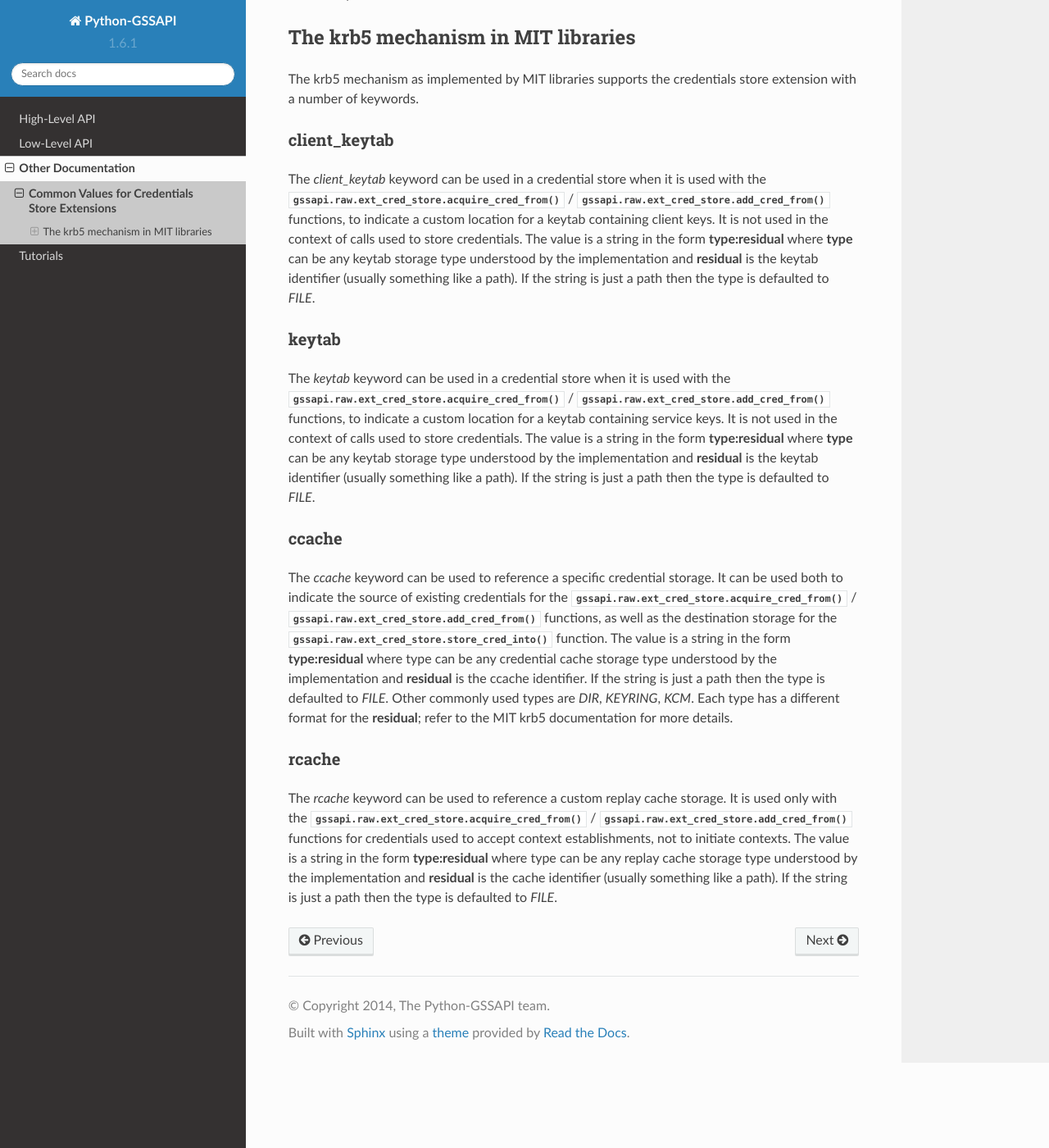
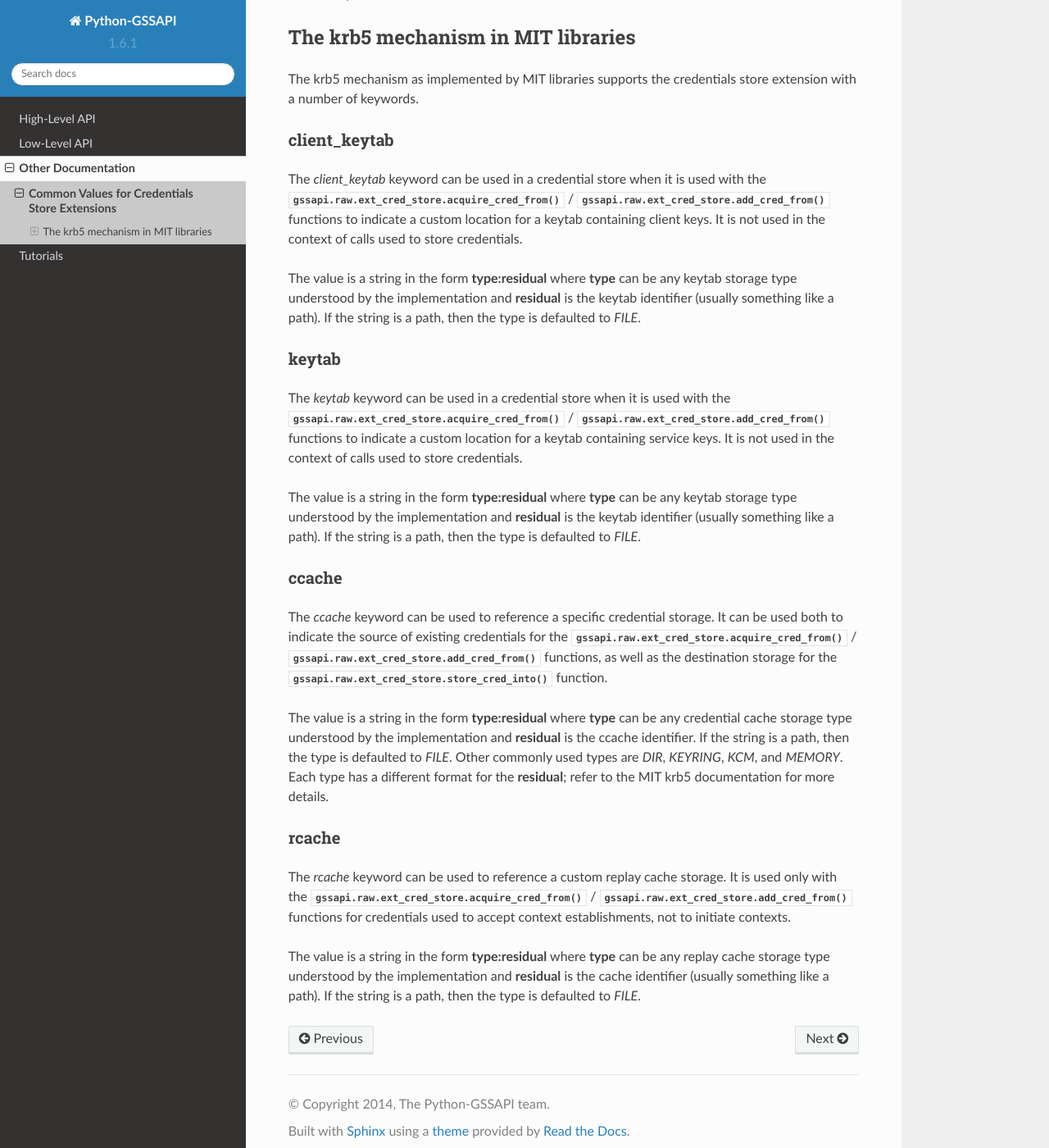
Before and after one commit to pythongssapi/python-gssapi, a Sphinx documentation site: the page built from docs/source/credstore.rst, in a window 1280 px wide and 1400 px high, scrolled down 251 px. Shown: the whole window at 82% size. Built offline with Sphinx 7.4.7 and the Read the Docs theme 2.0.0, drawn with Linux system fonts in a browser that asks for light colours.

```diff
--- a/docs/source/credstore.rst
+++ b/docs/source/credstore.rst
@@ -24,12 +24,13 @@ client_keytab
 
 The `client_keytab` keyword can be used in a credential store when it is used
 with the :func:`gssapi.raw.ext_cred_store.acquire_cred_from` /
-:func:`gssapi.raw.ext_cred_store.add_cred_from` functions, to indicate a
-custom location for a keytab containing client keys.
-It is not used in the context of calls used to store credentials.
+:func:`gssapi.raw.ext_cred_store.add_cred_from` functions to indicate a custom
+location for a keytab containing client keys.  It is not used in the context
+of calls used to store credentials.
+
 The value is a string in the form **type:residual** where **type** can be any
 keytab storage type understood by the implementation and **residual** is the
-keytab identifier (usually something like a path). If the string is just a path
+keytab identifier (usually something like a path).  If the string is a path,
 then the type is defaulted to `FILE`.
 
 keytab
@@ -37,12 +38,13 @@ keytab
 
 The `keytab` keyword can be used in a credential store when it is used with
 the :func:`gssapi.raw.ext_cred_store.acquire_cred_from` /
-:func:`gssapi.raw.ext_cred_store.add_cred_from` functions, to indicate a
-custom location for a keytab containing service keys.
-It is not used in the context of calls used to store credentials.
+:func:`gssapi.raw.ext_cred_store.add_cred_from` functions to indicate a custom
+location for a keytab containing service keys.  It is not used in the context
+of calls used to store credentials.
+
 The value is a string in the form **type:residual** where **type** can be any
 keytab storage type understood by the implementation and **residual** is the
-keytab identifier (usually something like a path). If the string is just a path
+keytab identifier (usually something like a path).  If the string is a path,
 then the type is defaulted to `FILE`.
 
 ccache
@@ -54,11 +56,12 @@ It can be used both to indicate the source of existing credentials for the
 :func:`gssapi.raw.ext_cred_store.add_cred_from` functions, as well as the
 destination storage for the :func:`gssapi.raw.ext_cred_store.store_cred_into`
 function.
-The value is a string in the form **type:residual** where type can be any
+
+The value is a string in the form **type:residual** where **type** can be any
 credential cache storage type understood by the implementation and
-**residual** is the ccache identifier. If the string is just a path then
-the type is defaulted to `FILE`. Other commonly used types are `DIR`,
-`KEYRING`, `KCM`. Each type has a different format for the **residual**;
+**residual** is the ccache identifier.  If the string is a path, then the type
+is defaulted to `FILE`.  Other commonly used types are `DIR`, `KEYRING`,
+`KCM`, and `MEMORY`.  Each type has a different format for the **residual**;
 refer to the MIT krb5 documentation for more details.
 
 rcache
@@ -68,7 +71,8 @@ The `rcache` keyword can be used to reference a custom replay cache storage.
 It is used only with the :func:`gssapi.raw.ext_cred_store.acquire_cred_from` /
 :func:`gssapi.raw.ext_cred_store.add_cred_from` functions for credentials used
 to accept context establishments, not to initiate contexts.
-The value is a string in the form **type:residual** where type can be any
+
+The value is a string in the form **type:residual** where **type** can be any
 replay cache storage type understood by the implementation and **residual** is
-the cache identifier (usually something like a path). If the string is just a
-path then the type is defaulted to `FILE`.
+the cache identifier (usually something like a path).  If the string is a
+path, then the type is defaulted to `FILE`.
```
Also changed, not shown: other parts of docs/source/credstore.rst (+7 -7 lines).
